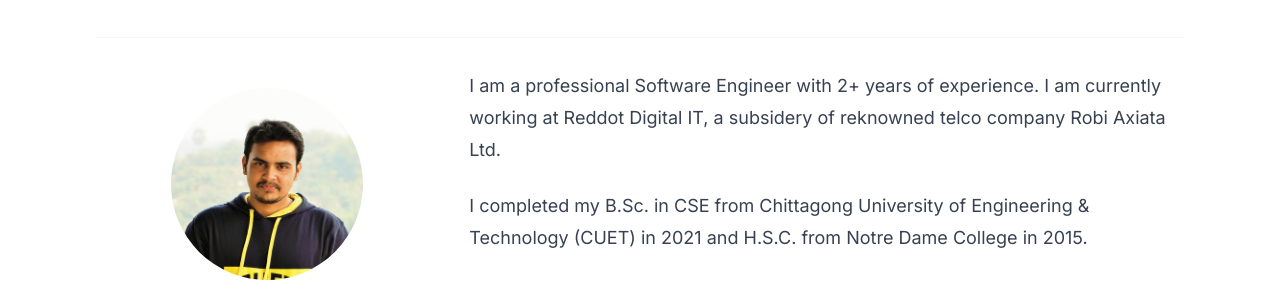
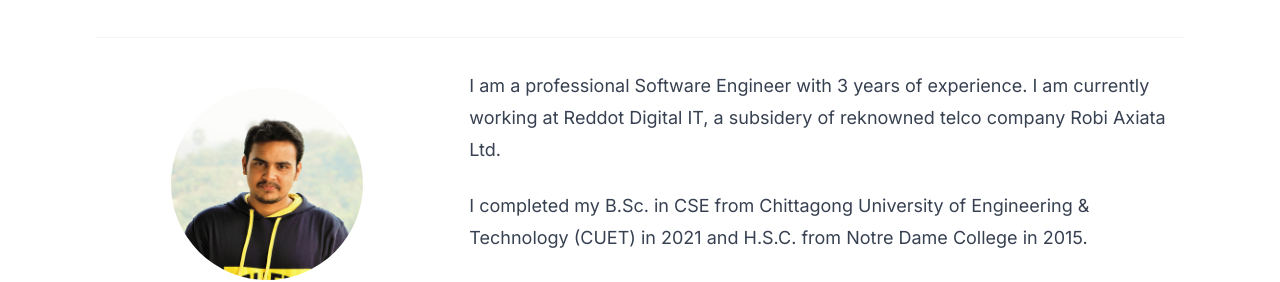
Before and after one commit to HafizulHaque/hafizulhaque.github.io, a Next.js app: page / in a window 1280 px wide. Shown: the part 139-421 px from the top of the page. Built offline with nearby package versions, Linux system fonts and the light colour scheme.

Commit message:
years of exp changed and cv changed

```diff
--- a/app/page.tsx
+++ b/app/page.tsx
@@ -62,7 +62,7 @@ export default function Home() {
         {/* right part  */}
         <div className="prose max-w-none prose-lg pt-8 pb-7 dark:prose-invert xl:col-span-2">
           <p>
-            I am a professional Software Engineer with 2+ years of experience. I am currently working at Reddot Digital IT, a subsidery of reknowned telco company Robi Axiata Ltd.
+            I am a professional Software Engineer with 3 years of experience. I am currently working at Reddot Digital IT, a subsidery of reknowned telco company Robi Axiata Ltd.
           </p>
           <p>
             I completed my B.Sc. in CSE from Chittagong University of Engineering & Technology (CUET) in 2021 and H.S.C. from Notre Dame College in 2015.
```
Also changed, not shown: 1 other file (tests, documents, lock files or other folders).
